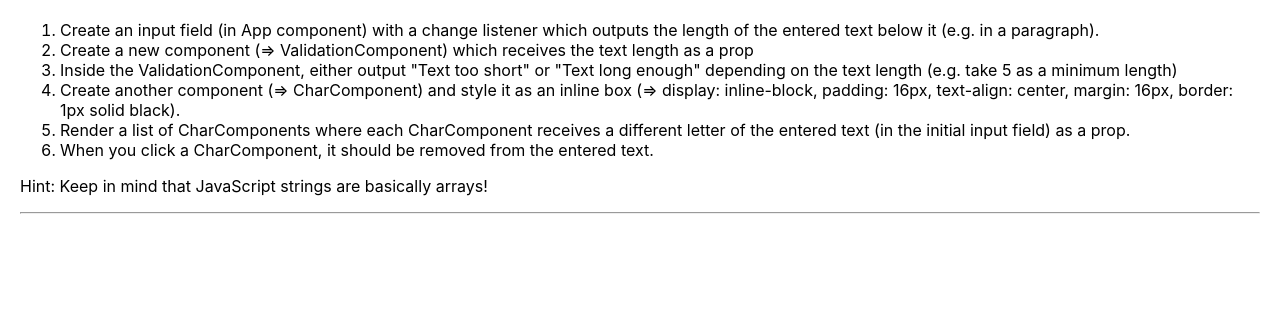
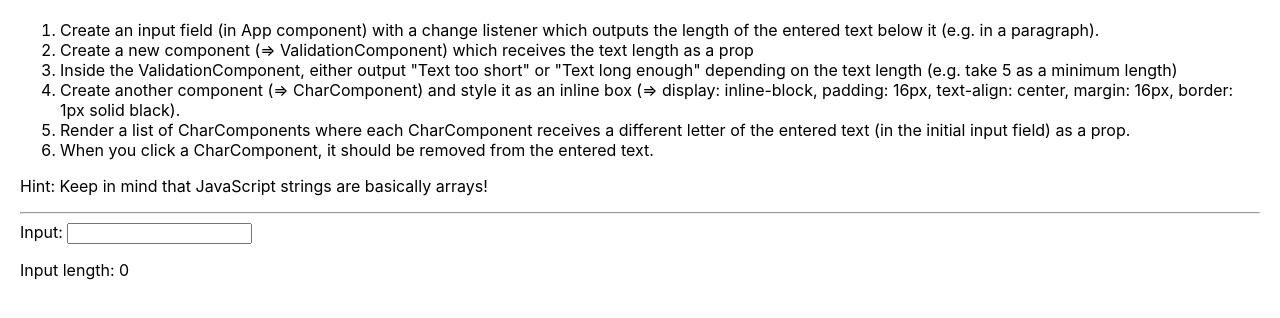
Before and after one commit to gaetanBloch/react-lists-conditions-assignment, a React (Create React App) app: page / in a window 1280 px wide. Shown: the top 318 px of the page. Built offline with nearby package versions, Linux system fonts and the light colour scheme.

Commit message:
Create an input field (in App component) with a change listener which outputs the length of the entered text below it (e.g. in a paragraph).

```diff
--- a/src/App.js
+++ b/src/App.js
@@ -2,6 +2,14 @@ import React, { Component } from 'react';
 import './App.css';
 
 class App extends Component {
+  state = {
+    inputLength: 0
+  };
+
+  inputChangedHandler = event => {
+    this.setState({inputLength: event.target.value.length})
+  }
+
   render() {
     return (
       <div className="App">
@@ -24,7 +32,10 @@ class App extends Component {
           <li>When you click a CharComponent, it should be removed from the entered text.</li>
         </ol>
         <p>Hint: Keep in mind that JavaScript strings are basically arrays!</p>
-        <hr />
+        <hr/>
+        <label>Input: </label>
+        <input type="text" onChange={this.inputChangedHandler}/>
+        <p>Input length: {this.state.inputLength}</p>
       </div>
     );
   }
```
